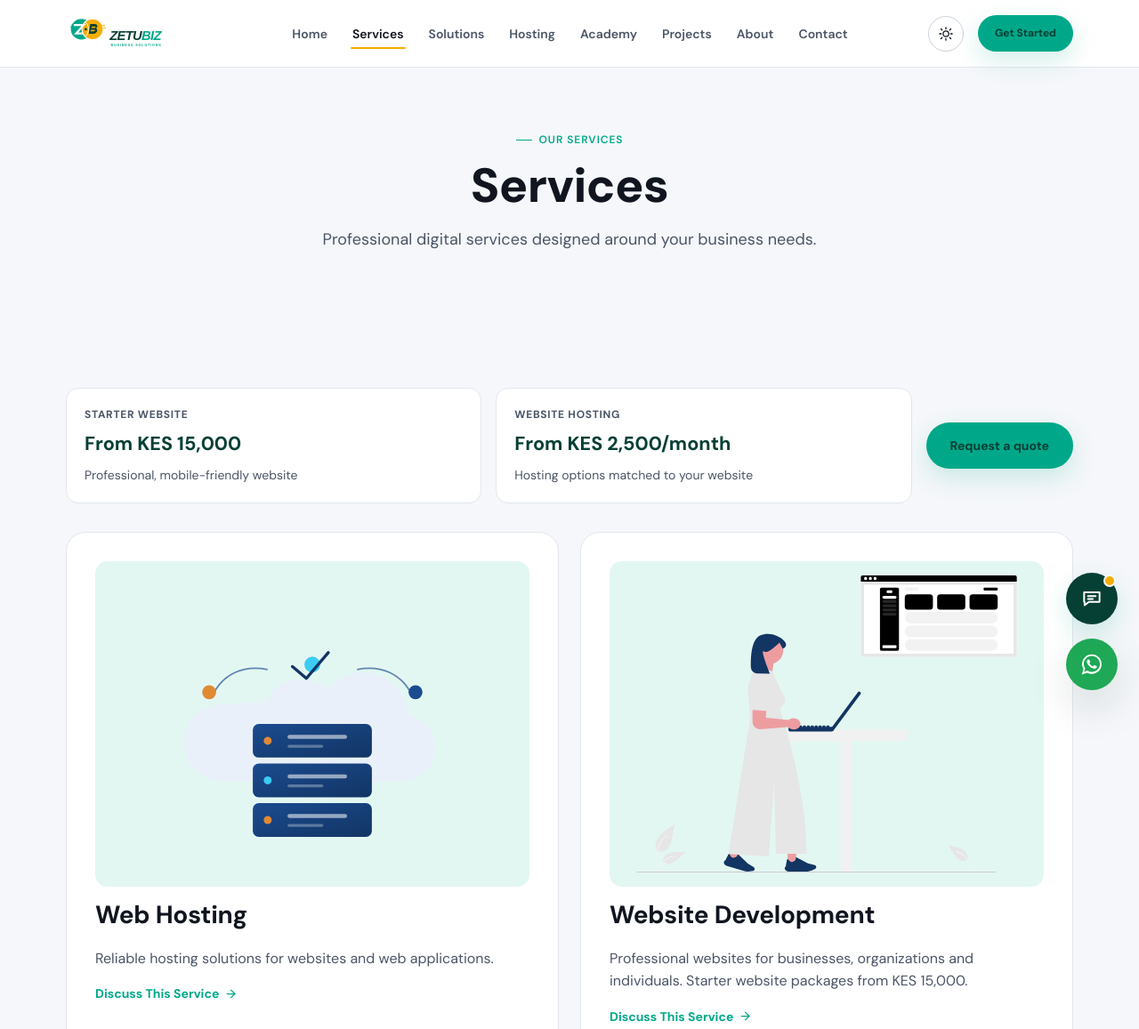
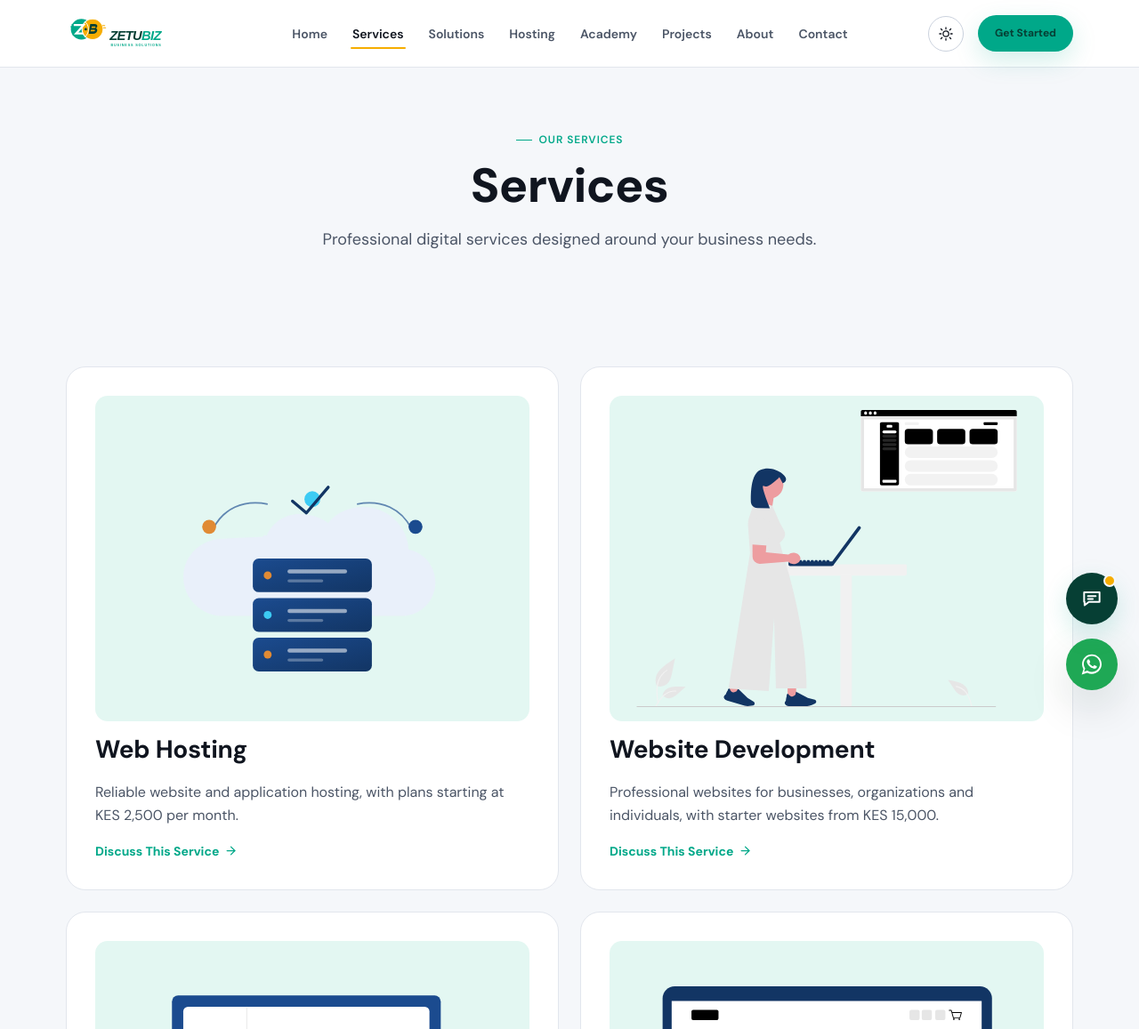
Before and after one commit to learninghub44/kadem-technologies, a website: page public/services.html in a window 1280 px wide. Shown: the top 1157 px of the page at 89% size. Drawn offline with Linux system fonts and the light colour scheme.

Commit message:
Fix pricing placement and service visibility
* Fix pricing placement and prevent blank service cards

* Fix pricing placement and prevent blank service cards

* Fix pricing placement and prevent blank service cards

* Fix pricing placement and prevent blank service cards

* Fix pricing placement and prevent blank service cards

* Fix pricing placement and prevent blank service cards

* Remove repeated footer pricing banner

* Remove repeated footer pricing banner

* Remove repeated footer pricing banner

* Remove repeated footer pricing banner

* Remove repeated footer pricing banner

* Remove repeated footer pricing banner

* Remove repeated footer pricing banner

* Remove repeated footer pricing banner

```diff
--- a/public/css/animations.css
+++ b/public/css/animations.css
@@ -3,21 +3,22 @@
    Reduced-motion is respected globally in global.css.
    =========================================================== */
 
+/* Keep content visible before JavaScript and IntersectionObserver initialise.
+   Motion is progressive enhancement, never a prerequisite for seeing content. */
 [data-reveal] {
-  opacity: 0;
-  transform: translateY(22px);
-  transition: opacity 700ms var(--k-ease), transform 700ms var(--k-ease);
+  opacity: 1;
+  transform: none;
+  transition: opacity 350ms var(--k-ease), transform 350ms var(--k-ease);
 }
 [data-reveal].is-visible {
   opacity: 1;
-  transform: translateY(0);
+  transform: none;
 }
 [data-reveal-group] > * {
-  opacity: 0;
-  transform: translateY(18px);
-  transition: opacity 600ms var(--k-ease), transform 600ms var(--k-ease);
+  opacity: 1;
+  transform: none;
+  transition: opacity 350ms var(--k-ease), transform 350ms var(--k-ease);
 }
-[data-reveal-group].is-visible > * { opacity: 1; transform: translateY(0); }
 [data-reveal-group].is-visible > *:nth-child(1) { transition-delay: 0ms; }
 [data-reveal-group].is-visible > *:nth-child(2) { transition-delay: 70ms; }
 [data-reveal-group].is-visible > *:nth-child(3) { transition-delay: 140ms; }
--- a/public/css/components.css
+++ b/public/css/components.css
@@ -1008,8 +1008,4 @@
 .k-pricing-strip__label { color:var(--k-ink-soft); font-size:var(--k-text-xs); font-weight:700; text-transform:uppercase; letter-spacing:.06em; }
 .k-pricing-strip__item strong { color:var(--k-primary-strong); font-size:clamp(1.05rem, 2vw, 1.35rem); }
 .k-pricing-strip__item > span:last-child { color:var(--k-ink-soft); font-size:var(--k-text-sm); }
-.k-pricing-strip > .k-btn { align-self:center; }
-.k-footer__pricing { display:flex; flex-wrap:wrap; align-items:center; gap:10px 24px; padding:18px 0; margin-top:18px; border-top:1px solid var(--k-border); color:var(--k-ink-soft); font-size:var(--k-text-sm); }
-.k-footer__pricing strong { color:var(--k-ink); }
-.k-footer__pricing a { color:var(--k-primary-strong); font-weight:700; margin-left:auto; }
-.k-service-card__illustration img { display:block; }
+.k-pricing-strip > .k-btn { align-self:center; }.k-service-card__illustration img { display:block; }
--- a/public/services.html
+++ b/public/services.html
@@ -78,24 +78,19 @@
 
     <section class="k-section k-section--tight">
       <div class="container">
-<div class="k-pricing-strip" aria-label="Starting prices">
-  <div class="k-pricing-strip__item"><span class="k-pricing-strip__label">Starter website</span><strong>From KES 15,000</strong><span>Professional, mobile-friendly website</span></div>
-  <div class="k-pricing-strip__item"><span class="k-pricing-strip__label">Website hosting</span><strong>From KES 2,500/month</strong><span>Hosting options matched to your website</span></div>
-  <a class="k-btn k-btn--primary" href="/contact.html">Request a quote</a>
-</div>
-        <div class="k-grid k-grid--2" data-reveal-group>
+<div class="k-grid k-grid--2" data-reveal-group>
 
           <article class="k-card k-service-card" id="web-hosting">
             <div class="k-service-card__illustration"><img src="/assets/services/web-hosting.svg" alt="Web Hosting" loading="eager" decoding="async"></div>
             <h3>Web Hosting</h3>
-            <p>Reliable hosting solutions for websites and web applications.</p>
+            <p>Reliable website and application hosting, with plans starting at KES 2,500 per month.</p>
             <a class="k-link-arrow" href="/contact.html">Discuss This Service <svg viewBox="0 0 24 24" fill="none" stroke="currentColor" stroke-width="2" stroke-linecap="round" stroke-linejoin="round"><line x1="5" y1="12" x2="19" y2="12"></line><polyline points="12 5 19 12 12 19"></polyline></svg></a>
           </article>
 
           <article class="k-card k-service-card" id="website-development">
             <div class="k-service-card__illustration"><img src="/assets/services/website-development.svg" alt="Website Development" loading="eager" decoding="async"></div>
             <h3>Website Development</h3>
-            <p>Professional websites for businesses, organizations and individuals. Starter website packages from KES 15,000.</p>
+            <p>Professional websites for businesses, organizations and individuals, with starter websites from KES 15,000.</p>
             <a class="k-link-arrow" href="/contact.html">Discuss This Service <svg viewBox="0 0 24 24" fill="none" stroke="currentColor" stroke-width="2" stroke-linecap="round" stroke-linejoin="round"><line x1="5" y1="12" x2="19" y2="12"></line><polyline points="12 5 19 12 12 19"></polyline></svg></a>
           </article>
 
@@ -233,7 +228,6 @@
           </ul>
         </div>
       </div>
-      <div class="k-footer__pricing"><span><strong>Starter websites from KES 15,000</strong></span><span>Hosting from <strong>KES 2,500/month</strong></span><a href="/contact.html">Request a quote</a></div>
       <div class="k-footer__bottom">
         <span>&copy; 2026 ZetuBiz. All rights reserved.</span>
         <div class="k-footer__legal">
```
Also changed, not shown: public/about.html (+0 -1 lines), public/contact.html (+0 -1 lines), public/hosting.html (+0 -1 lines), public/index.html (+1 -7 lines), public/privacy.html (+0 -1 lines), public/projects.html (+0 -1 lines), public/solutions.html (+0 -1 lines), public/terms.html (+0 -1 lines), build/content/index.html, build/content/services.html, 1 other file.
